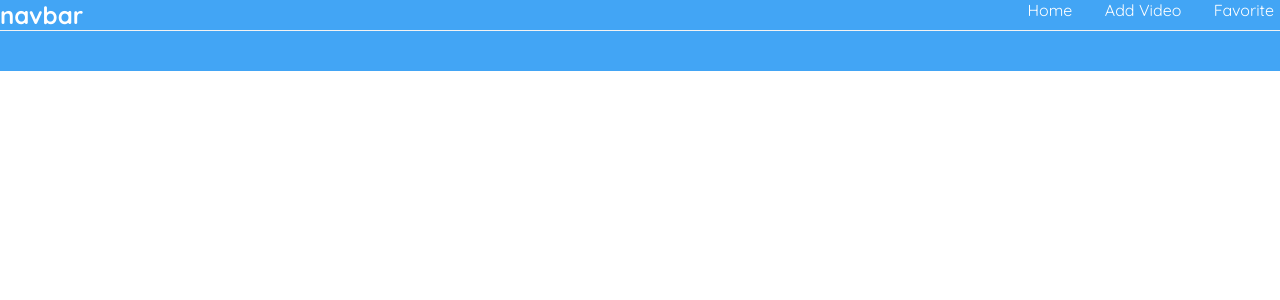
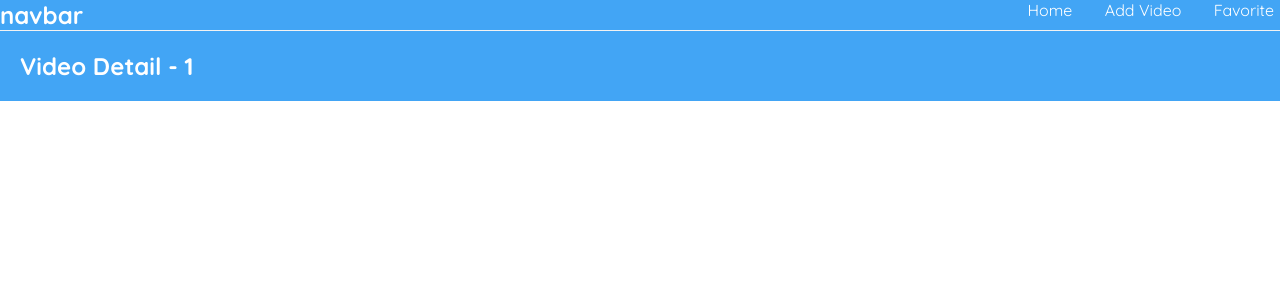
Before and after one commit to Walterhart/Test-Videos, a React (Create React App) app in the folder amnis-video/: page /videos/1 in a window 1280 px wide. Shown: the top 300 px of the page. Built offline with nearby package versions, Linux system fonts and the light colour scheme.

Commit message:
Add videoDetails and links to videoList

```diff
--- a/amnis-video/src/App.js
+++ b/amnis-video/src/App.js
@@ -2,6 +2,7 @@ import HomePage from './HomePage';
 import Navbar from './Navbar';
 import {BrowserRouter as Router, Route, Switch } from 'react-router-dom';
 import AddVideo from './AddVideo';
+import VideoDetails from './VideoDetails';
 
 function App() {
 
@@ -17,6 +18,9 @@ function App() {
               <Route path = "/add-video">
                 <AddVideo/>
               </Route>
+              <Route path = "/videos/:id">
+                <VideoDetails/>
+              </Route>
             </Switch>
           </div>
     </div>
--- /dev/null
+++ b/amnis-video/src/VideoDetails.js
@@ -0,0 +1,14 @@
+//Componet for video details
+//useParams allowed passing route parameters
+import { useParams } from 'react-router-dom';
+
+const VideoDetails = () => {
+    const { id }  = useParams()
+     return (
+        <div className="videoDetails">
+        <h2>Video Detail - { id }</h2>
+        </div>
+     );
+}
+
+export default VideoDetails;
--- a/amnis-video/src/VideoList.js
+++ b/amnis-video/src/VideoList.js
@@ -1,4 +1,6 @@
 // Video List components
+
+import { Link } from "react-router-dom";
 
 const VideoList = (props) => {
 
@@ -13,8 +15,10 @@ const VideoList = (props) => {
             {/* Map and display videos data */}
             {videos.map((video) =>(
                 <div className="VideoPreview" key = {video.id}>
+                    <Link to= {`videos/${video.id}`}>
                     <h2>{video.title}</h2>
                     <p>Directors: {video.directors}</p>
+                    </Link>
                 </div>
 
             ))}
```
